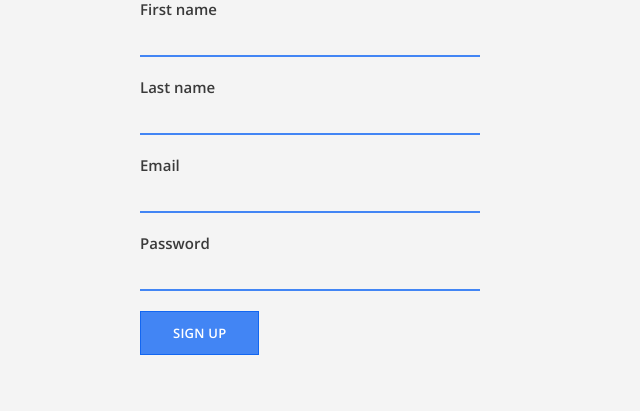
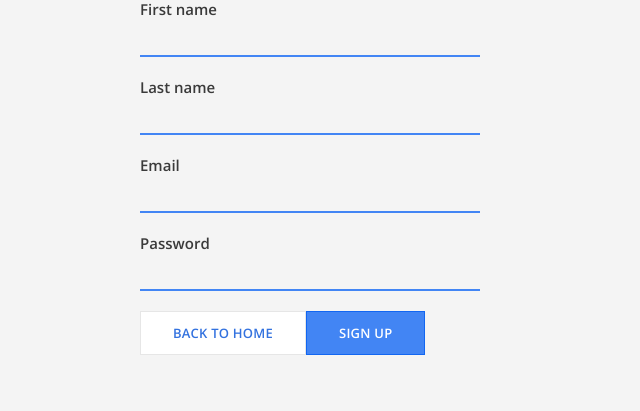
Before and after one commit to ngirmachew/learning-flask, a Flask app: page /signup in a window 1280 px wide. Shown: the part 195-606 px from the top of the page, without its empty margins (0-640 px from the left). Run offline with Flask 2, Linux system fonts and the light colour scheme.

Commit message:
Add email+password validators, 'Back to Home' btn to about+signup pages.

```diff
--- a/forms.py
+++ b/forms.py
@@ -1,10 +1,10 @@
 from flask_wtf import Form
 from wtforms import StringField, PasswordField, SubmitField
-from wtforms.validators import DataRequired
+from wtforms.validators import DataRequired, Email, Length
 
 class SignupForm(Form):
     first_name = StringField('First name', validators = [DataRequired("Please enter your first name.")])
     last_name = StringField('Last name', validators = [DataRequired("Please enter your last name.")])
-    email = StringField('Email', validators = [DataRequired("Please enter your email address.")])
-    password = PasswordField('Password', validators = [DataRequired("Please enter your password.")])
+    email = StringField('Email', validators = [DataRequired("Please enter your email address."), Email("Please enter a valid email address.")])
+    password = PasswordField('Password', validators = [DataRequired("Please enter your password."), Length(min = 6, message = "Password must be 6 characters or more.")])
     submit = SubmitField('Sign up')
--- a/static/css/main.css
+++ b/static/css/main.css
@@ -286,3 +286,8 @@ header {
 .leaflet-popup-content p {
   margin: 10px 0 ;
 }
+
+.home {
+	float: left;
+	position: relative;
+}
--- a/templates/about.html
+++ b/templates/about.html
@@ -6,6 +6,7 @@
 
 	  <h2>About Learning Flask</h2>
 	  <p>In Learning Flask, you'll build an app that let's you find new places around you. With this app you can find places you like, and discover new points of interest wherever you are.</p>
+	  <span><a href="{{ url_for('index') }}" class="home btn-secondary">Back to Home</a></span>
 	</div>
   </main>
 {% endblock %}
--- a/templates/signup.html
+++ b/templates/signup.html
@@ -57,6 +57,7 @@
 		</div>
 
 		{{ form.submit(class = "btn-primary") }}
+		<span><a href="{{ url_for('index') }}" class="home btn-secondary">Back to Home</a></span>
 	  </form>
 	</div>
   </main>
```
